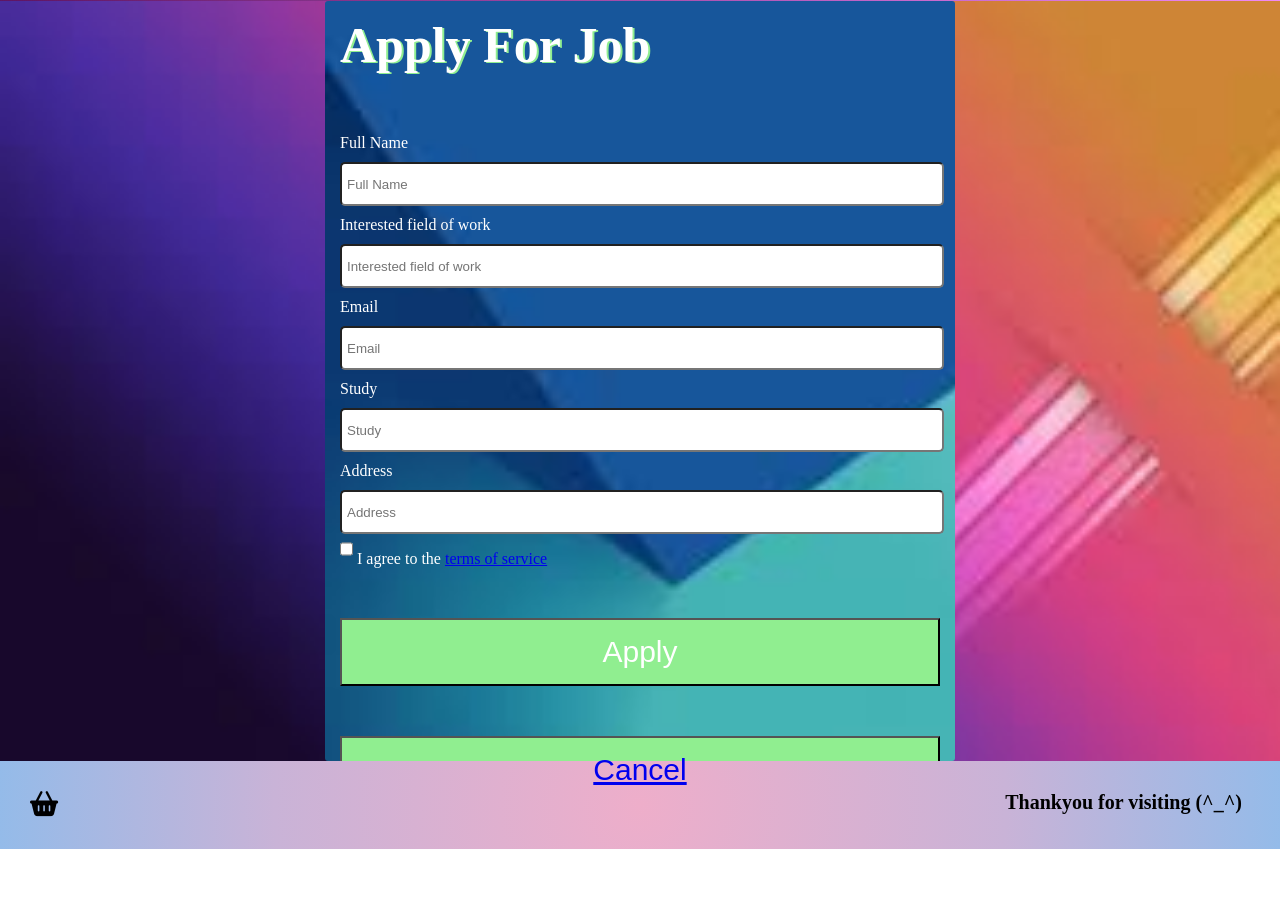
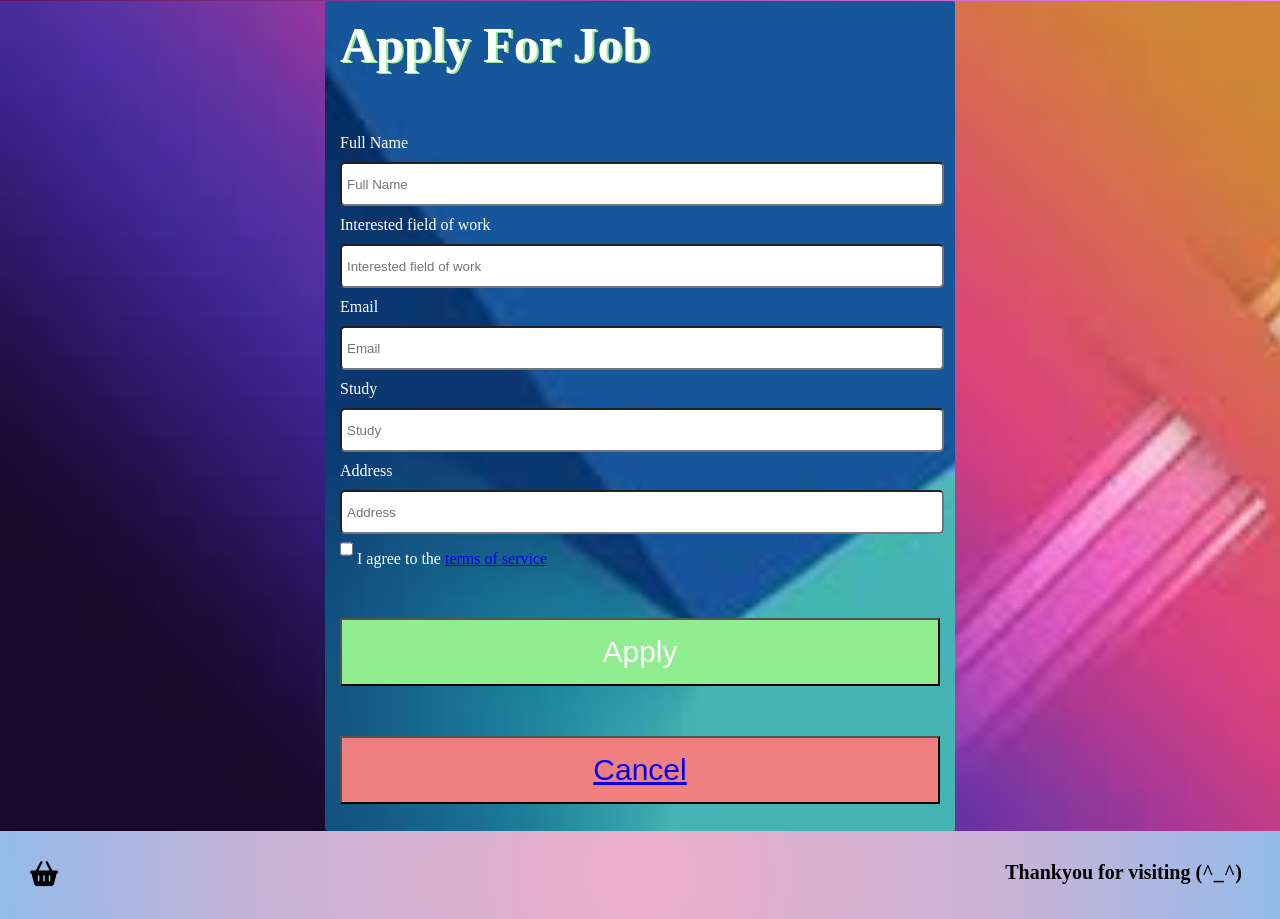
Before and after one commit to Rakshit2411/Personal-Project, a website: page src/Sign-up.html in a window 1280 px wide. Shown: the part 1024-1943 px from the top of the page. Before the commit the page ends 1873 px from the top, so only its background shows below. Drawn offline with Linux system fonts and the light colour scheme.

Commit message:
Modifying css file for the cancel button

```diff
--- a/src/Sign-up.html
+++ b/src/Sign-up.html
@@ -78,7 +78,7 @@
             service</a>
         </label>
         <button id="signup-button" type="button">Apply</button>
-        <button id="cancel-button" type="button"><a href="./index.html">Cancel</a></button>
+        <button class="cancel-button" type="button"><a href="./index.html">Cancel</a></button>
       </form>
     </div>
   </div>
--- a/src/styles/contact.css
+++ b/src/styles/contact.css
@@ -92,7 +92,7 @@ button:hover {
 
 .wrap {
   width: 600px;
-  height: 730px;
+  height: 800px;
   margin: auto;
   padding-top: 50px;
   background: url(../images/background-8.jpg);
@@ -136,6 +136,10 @@ button{
   font-weight: 200;
 }
 
+.cancel-button{
+  background: lightcoral;
+}
+
 .checkbox{
   padding-top: 20px;
   color: white;
```
